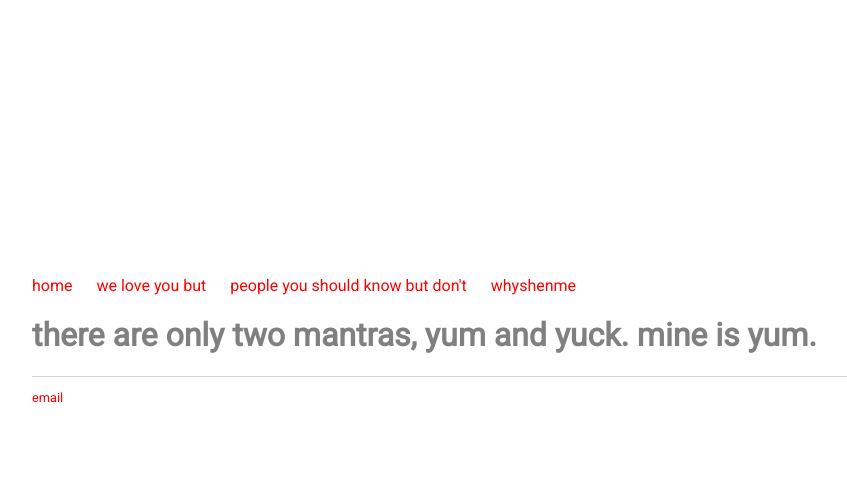
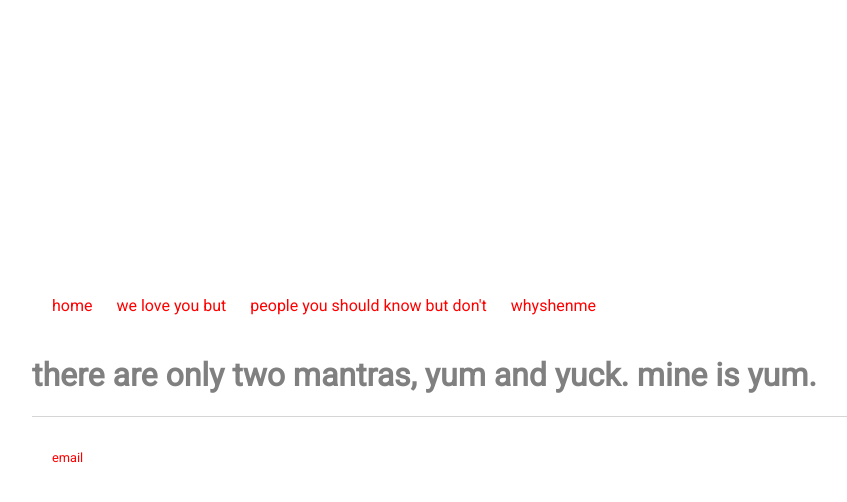
Before and after one commit to c1ndygao/cindygao.com, a Jekyll site: the page built from index.html, in a window 1280 px wide. Shown: the top 502 px of the page, without its empty margins (168-1015 px from the left). Built offline with Jekyll 4.4.1, drawn with Linux system fonts in a browser that asks for light colours.

Commit message:
Update main.css

```diff
--- a/css/main.css
+++ b/css/main.css
@@ -4,7 +4,7 @@ body {
 }
 nav ul, footer ul {
     font-family:'Roboto';
-    padding: 0px;
+    padding: 20px;
     list-style: none;
 }
 nav ul li, footer ul li {
```
